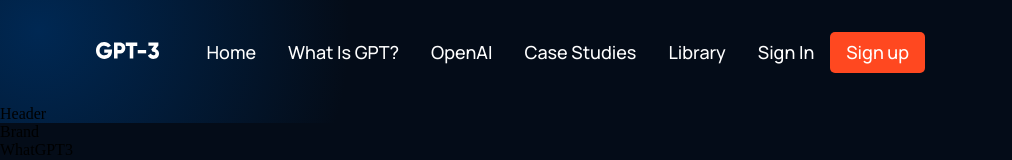
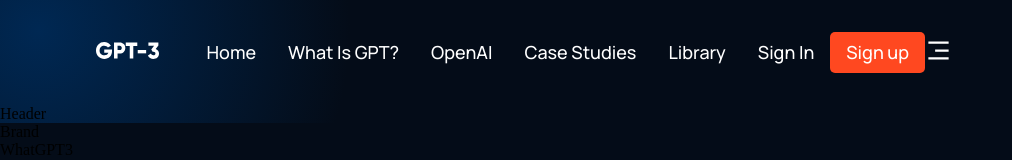
Before and after one commit to RandyPol/gpt-cra-marketing, a React (Create React App) app: page / in a window 1280 px wide. Shown: the top 160 px of the page, without its empty margins (0-1012 px from the left). Built offline with nearby package versions, Linux system fonts and the light colour scheme.

Commit message:
Add responsive menu to Navbar component.

```diff
--- a/src/components/navbar/Navbar.jsx
+++ b/src/components/navbar/Navbar.jsx
@@ -1,16 +1,13 @@
+'use client'
+
+import { useState } from 'react'
 import { RiMenu3Line, RiCloseLine } from 'react-icons/ri'
 import logo from '../../assets/logo.svg'
 
 import './navbar.css'
 
-const Navbar = () => {
-  return (
-    <div className="gpt3__navbar">
-      <div className="gpt3__navbar-links">
-        <div className="gpt3__navbar-links_logo">
-          <img src={logo} alt="logo" />
-        </div>
-        <div className="gpt3__navbar-links_containers">
+const Menu = () => (
+  <>
     <p>
       <a href="#home">Home</a>
     </p>
@@ -26,10 +23,51 @@ const Navbar = () => {
     <p>
       <a href="#blog">Library</a>
     </p>
+  </>
+)
+
+const Navbar = () => {
+  const [toggleMenu, setToggleMenu] = useState(false)
+
+  return (
+    <div className="gpt3__navbar">
+      <div className="gpt3__navbar-links">
+        <div className="gpt3__navbar-links_logo">
+          <img src={logo} alt="logo" />
+        </div>
+        <div className="gpt3__navbar-links_containers">
+          <Menu />
         </div>
         <div className="gpt3__navbar-sign">
           <p>Sign in</p>
           <button type="button">Sign up</button>
+        </div>
+        <div className="gpt3__navbar-menu">
+          {toggleMenu ? (
+            <RiCloseLine
+              color="#fff"
+              size={27}
+              onClick={() => setToggleMenu((prev) => !prev)}
+            />
+          ) : (
+            <RiMenu3Line
+              color="#fff"
+              size={27}
+              onClick={() => setToggleMenu((prev) => !prev)}
+            />
+          )}
+
+          {toggleMenu && (
+            <div className="gpt3__navbar-menu_container scale-up-center">
+              <div className="gpt3__navbar-menu_container-links">
+                <Menu />
+                <div className="gpt3__navbar-sign">
+                  <p>Sign in</p>
+                  <button type="button">Sign up</button>
+                </div>
+              </div>
+            </div>
+          )}
         </div>
       </div>
     </div>
```
Lines whose indentation alone changed are shown as unchanged.
